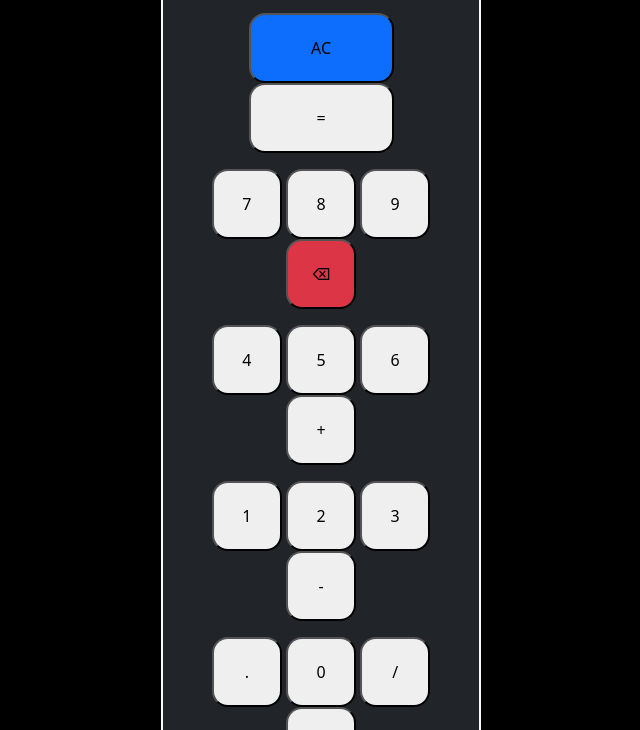
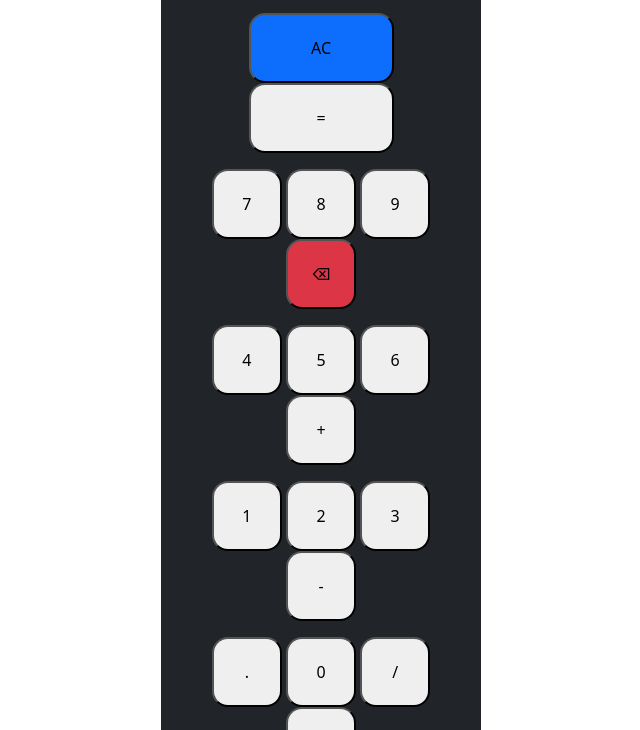
Before and after one commit to nik-johnz/Calculator, a plain HTML site: page index.html in a window 1280 px wide. Shown: the part 187-917 px from the top of the page, without its empty margins (319-959 px from the left). Drawn offline with nearby package versions, Linux system fonts and the light colour scheme.

Commit message:
Update index.html

```diff
--- a/index.html
+++ b/index.html
@@ -16,16 +16,16 @@
 
   <link rel="stylesheet" href="./calc.css">
 
-<body style=" background-color: rgb(0, 0, 0);">
+<body style=" background-color: white;">
 
-   <div class="container text-center mt-5 border border-light border-2 w-25 bg-dark rounded-4" id="container">
+   <div class="container text-center mt-5 border border-dark border-2 w-25 bg-dark rounded-5" id="container">
     <h3 class="text-center mt-3">Calculator</h3>
         <div>
             <input type="text" id="result" placeholder="0" class="mt-3 rounded-4" style="height: 60px; width: 290px" readonly>  <!-- readonly used for only reading not for typing values -->
         </div>
         <div class="container mt-3 mb3">
             <button class="rounded-4  bg-primary" style="width: 145px; height: 70px;" onclick="clearall()">AC</button>
-            <button class="rounded-4 bg=sucess" style="height: 70px; width: 145px;" onclick="sol()">=</button>
+            <button class="rounded-4 bg-sucess" style="height: 70px; width: 145px;" onclick="sol()">=</button>
            </div>
         <div class="container mt-3 ">
             <button class="rounded-4" style="height: 70px; width: 70px;" onclick="display('7')">7</button>
```
